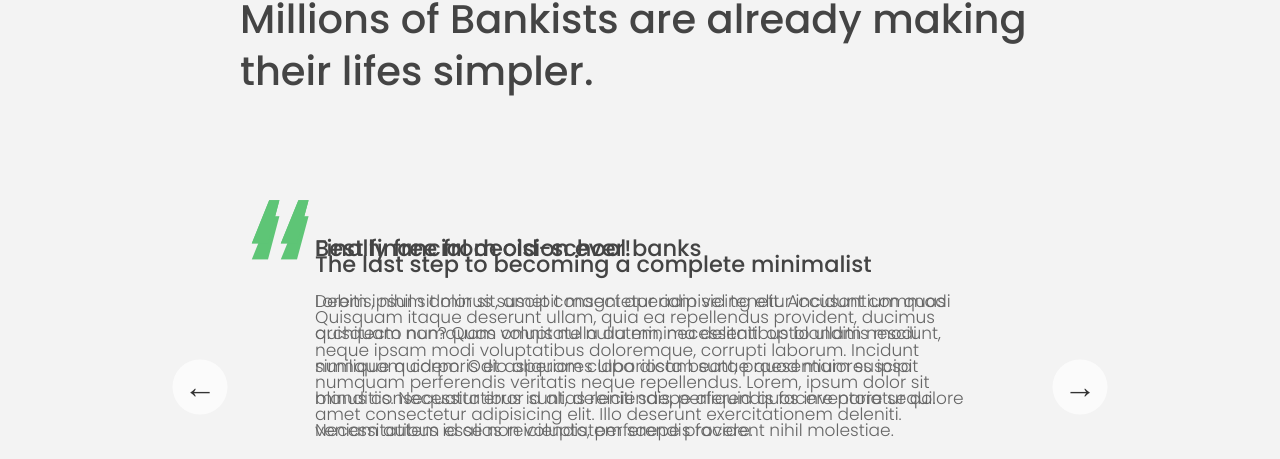
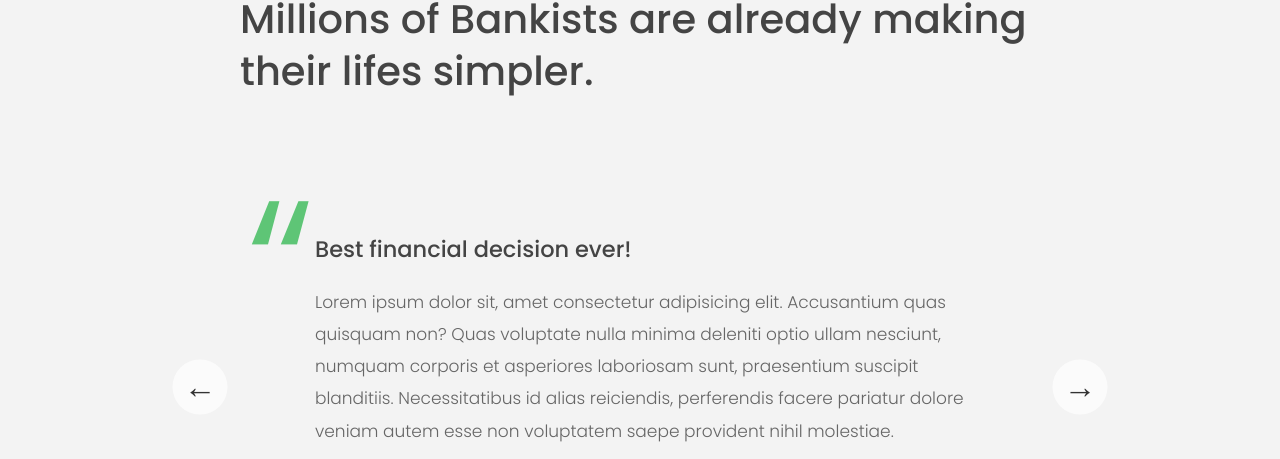
Before and after one commit to lpnam/complete-javascript-course-master, a plain HTML site: page complete-javascript-course-master/13-Advanced-DOM-Bankist/starter/index.html in a window 1280 px wide. Shown: the part 3409-3868 px from the top of the page. Drawn offline with Linux system fonts and the light colour scheme; files that its build step writes are made by us from their sources.

Commit message:
finish section14

```diff
--- a/complete-javascript-course-master/13-Advanced-DOM-Bankist/starter/script.js
+++ b/complete-javascript-course-master/13-Advanced-DOM-Bankist/starter/script.js
@@ -178,7 +178,7 @@
 });
 allSection.forEach(section => {
   sectionObserver.observe(section);
-  section.classList.add('section--hidden');
+  // section.classList.add('section--hidden');
 });
 
 //Lazy loading images
@@ -202,6 +202,78 @@
 });
 
 imgTargets.forEach(img => imgObserver.observe(img));
+
+//Slider
+const slider = function () {
+  const slides = document.querySelectorAll('.slide');
+  const btnLeft = document.querySelector('.slider__btn--left');
+  const btnRight = document.querySelector('.slider__btn--right');
+  const dotContainer = document.querySelector('.dots');
+  let curSlide = 0;
+  const maxSlide = slides.length;
+
+  const createDots = function () {
+    slides.forEach((_, i) => {
+      dotContainer.insertAdjacentHTML(
+        'beforeend',
+        `<button class="dots__dot" data-slide="${i}"></button>`
+      );
+    });
+  };
+
+  const activateDot = function (slide) {
+    document
+      .querySelectorAll('.dots__dot')
+      .forEach(dot => dot.classList.remove('dots__dot--active'));
+
+    document
+      .querySelector(`.dots__dot[data-slide="${slide}"]`)
+      .classList.add('dots__dot--active');
+  };
+
+  const goToSlide = function (slide) {
+    slides.forEach(
+      (s, i) => (s.style.transform = `translateX(${100 * (i - slide)}%)`)
+    );
+  };
+
+  const init = function () {
+    createDots();
+    goToSlide(0);
+    activateDot(0);
+  };
+  init();
+  //Next slide
+  const nextSlide = function () {
+    curSlide++;
+    if (curSlide === maxSlide) curSlide = 0;
+    goToSlide(curSlide);
+    activateDot(curSlide);
+  };
+  const prevSlide = function () {
+    curSlide--;
+    if (curSlide < 0) curSlide = maxSlide - 1;
+    goToSlide(curSlide);
+    activateDot(curSlide);
+  };
+  btnRight.addEventListener('click', nextSlide);
+  btnLeft.addEventListener('click', prevSlide);
+
+  document.addEventListener('keydown', function (e) {
+    if (e.key === 'ArrowRight') nextSlide();
+    e.key === 'ArrowLeft' && prevSlide();
+  });
+
+  dotContainer.addEventListener('click', function (e) {
+    if (e.target.classList.contains('dots__dot')) {
+      const slide = e.target.dataset.slide;
+      goToSlide(slide);
+      activateDot(slide);
+    }
+  });
+};
+slider();
+//
 ////////////////////////////////////////////////////////////
 /*
 //Selecting elements
@@ -378,3 +450,17 @@
   if (el !== hh1) el.style.transform = 'scale(0.5)';
 });
 */
+
+document.addEventListener('DOMContentLoaded', function (e) {
+  console.log('Active', e);
+});
+
+window.addEventListener('load', function (e) {
+  console.log('load event', e);
+});
+
+// window.addEventListener('beforeunload', function (e) {
+//   e.preventDefault();
+//   console.log('beforeunload event', e);
+//   e.returnValue = '';
+// });
```
Also changed, not shown: complete-javascript-course-master/13-Advanced-DOM-Bankist/starter/index.html (+1 -1 lines).
